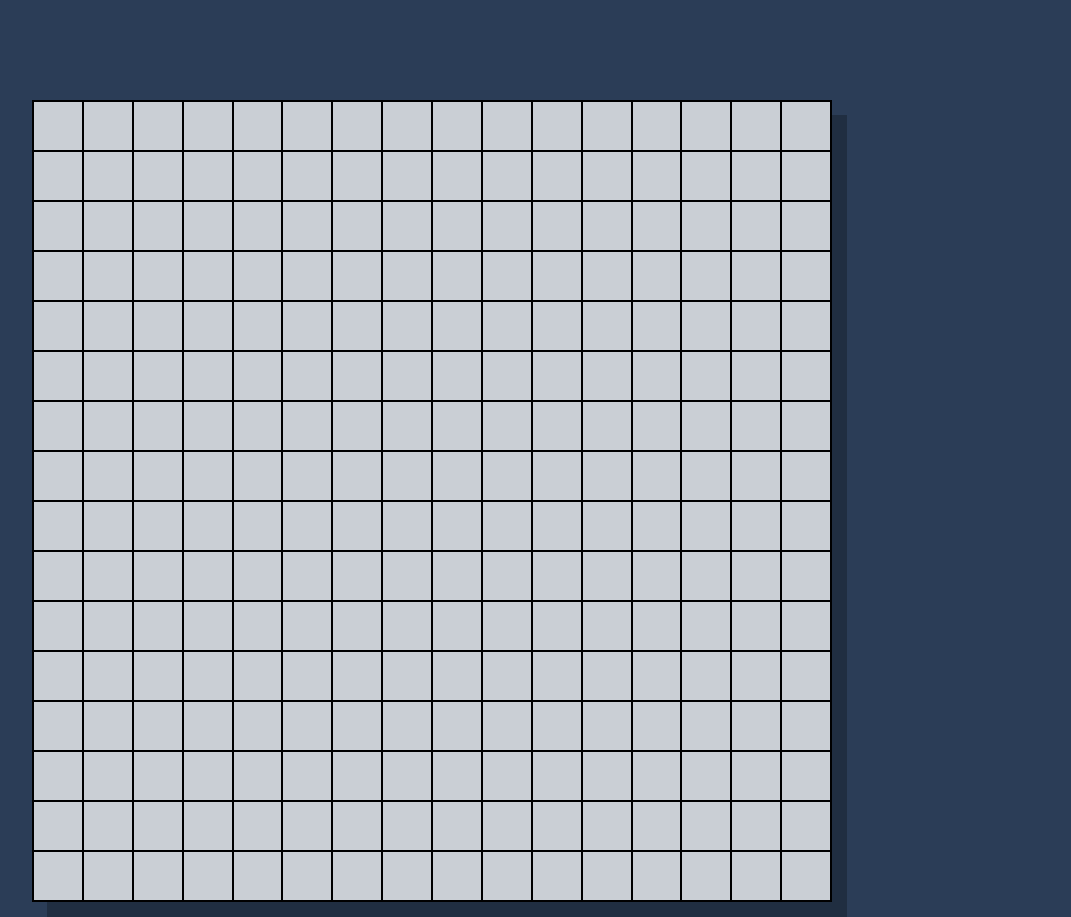
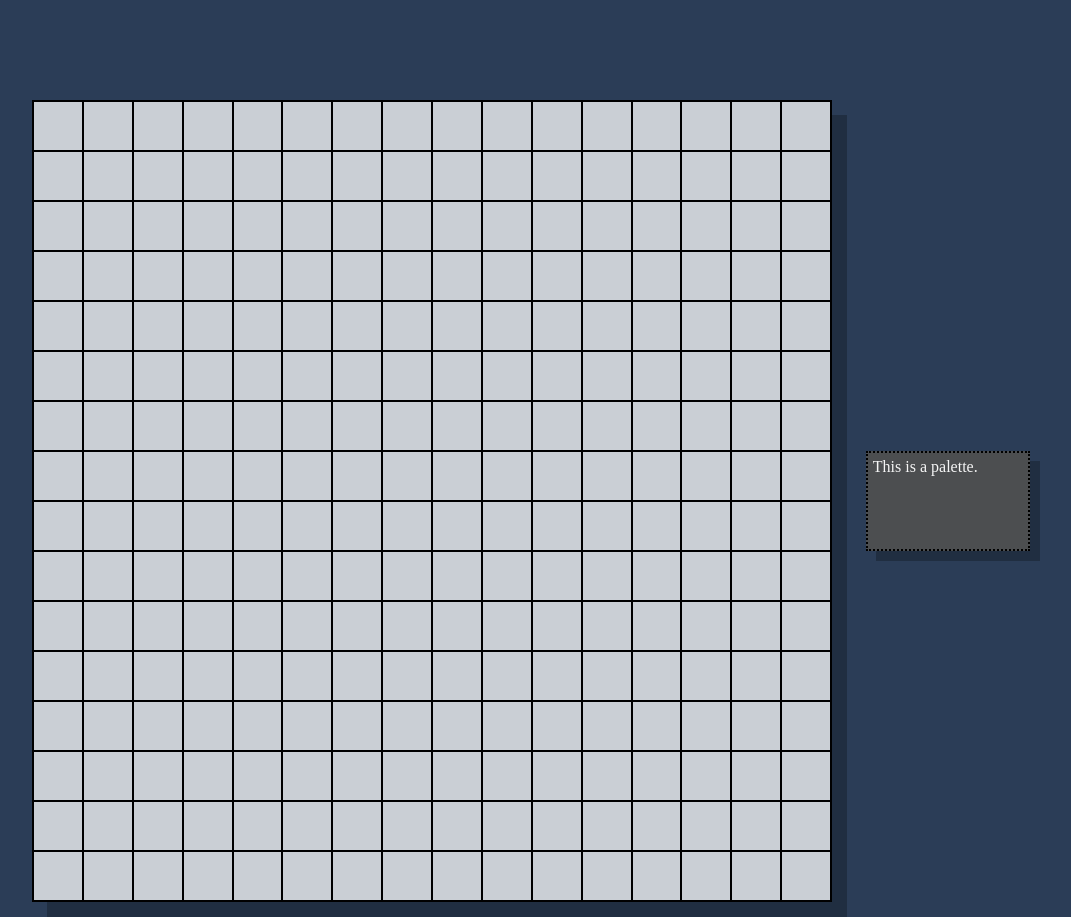
Before and after one commit to andrewsmithdotorg/etch-a-sketch, a plain HTML site: page index.html in a window 1280 px wide. Shown: the top 917 px of the page, without its empty margins (208-1279 px from the left). Drawn offline with Linux system fonts and the light colour scheme.

Commit message:
Initial styling/blocking for palette

```diff
--- a/index.html
+++ b/index.html
@@ -8,10 +8,14 @@
   </head>
 
   <body>
-    <div id="container"></div>
+    <div id="main-content">
+      <div id="spacer"></div>
+      <div id="container"></div>
+      <div id="palette">This is a palette.</div>
+    </div>
     <div id="menu">
-      <button id="reset-button">clear grid</button>
-      <button id="resize-button">change size</button>
+      <button class="menu-button" id="reset-button">clear grid</button>
+      <button class="menu-button" id="resize-button">change size</button>
     </div>
   </body>
 </html>
--- a/style.css
+++ b/style.css
@@ -6,15 +6,23 @@ body {
   background-color: #2b3d57;
 }
 
+#main-content {
+  display: flex;
+  margin-top: 100px;
+  justify-content: space-evenly;
+  align-items: center;
+}
+
+#spacer {
+  width: 13%;
+}
+
 #container {
   border: 1px solid black;
   width: 800px;
   justify-content: center;
-  margin: auto;
-  margin-top: 100px;
   box-shadow: 15px 15px #202e41;
 }
-
 .grid-row {
   flex: 1;
   display: flex;
@@ -25,6 +33,17 @@ body {
   border: 1px solid black;
 }
 
+#palette {
+  display: flex;
+  padding: 5px;
+  width: 13%;
+  height: 100px;
+  color: whitesmoke;
+  background-color: #4c4e50;
+  border: 2px dotted black;
+  box-shadow: 10px 10px #202e41;
+}
+
 #menu {
   display: flex;
   justify-content: center;
@@ -32,6 +51,6 @@ body {
   gap: 5px;
 }
 
-button {
+.menu-button {
   font-size: 20px;
 }
```
